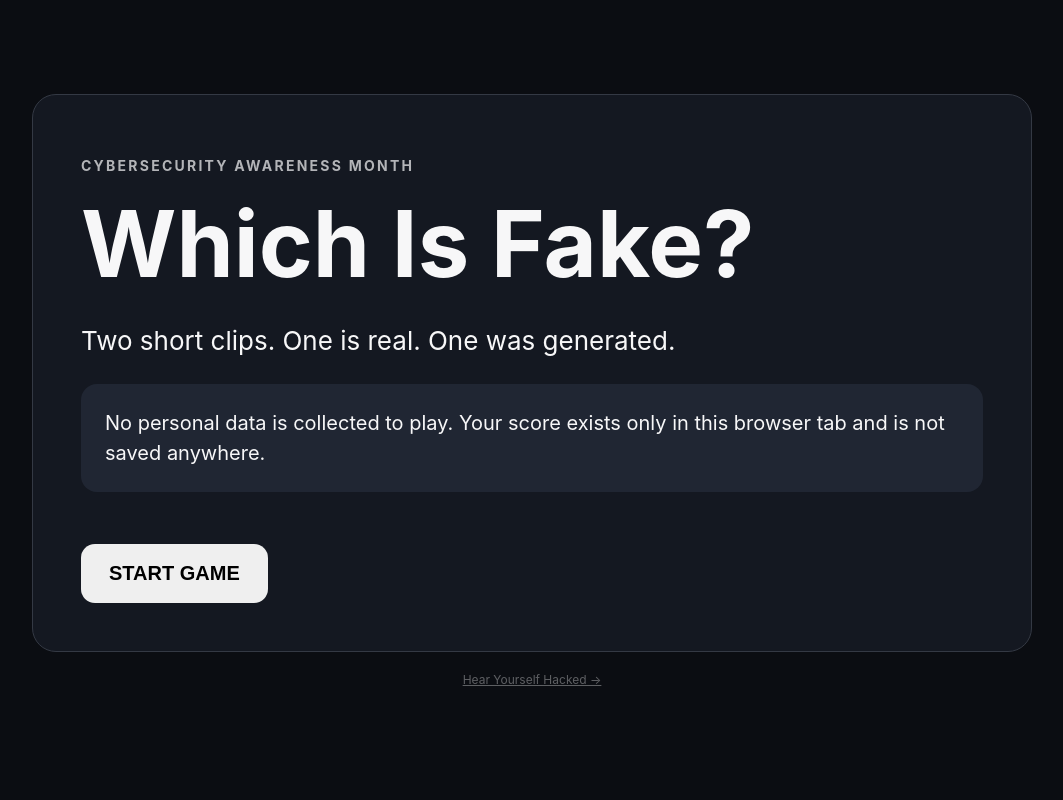
After one commit to periadhityan/cybervoicestation-poc, a Flask app: page /spot-the-fake in a window 1280 px wide. The commit adds this page. Shown: the whole page, without its empty margins (108-1171 px from the left). Run offline with Flask 3, Linux system fonts and the light colour scheme; parts of the project's set-up code (start-up, migrations or seed data) failed here and were passed over.

Commit message:
feat: add 'Which Is Fake?' station -- stateless quiz game, placeholder content

```diff
--- a/app/app.py
+++ b/app/app.py
@@ -9,6 +9,7 @@ from pathlib import Path
 from flask import Flask, Response, jsonify, render_template, request
 
 from cleanup import SessionCleaner
+from spot_the_fake import bp as spot_the_fake_bp
 from voice_engine import VoiceEngine
 
 
@@ -30,6 +31,7 @@ DEMO_TEXT = (
 app = Flask(__name__)
 app.config["MAX_CONTENT_LENGTH"] = MAX_UPLOAD_BYTES
 app.config["JSON_SORT_KEYS"] = False
+app.register_blueprint(spot_the_fake_bp)
 
 cleaner = SessionCleaner(SESSION_ROOT)
 
--- /dev/null
+++ b/app/spot_the_fake.py
@@ -0,0 +1,55 @@
+"""'Which Is Fake?' -- a lightweight second Cyber Room station.
+
+Plays back a real recording and a synthetic/deepfaked one side by side and
+asks the participant to guess which is real, then reveals the answer with a
+short explanation of what gave the fake away.
+
+Deliberately stateless: no participant identity or per-visitor progress is
+tracked server-side. The manifest (app/content/spot_the_fake_manifest.json)
+is the only content source; see app/content/README.md for how to fill it in
+with real rounds. Answer-checking happens entirely client-side once the
+round data is fetched, matching this app's existing minimal-server-state
+design (see app/cleanup.py's philosophy for the voice-cloning station).
+"""
+
+from __future__ import annotations
+
+import json
+from pathlib import Path
+
+from flask import Blueprint, jsonify, render_template
+
+CONTENT_DIR = Path(__file__).resolve().parent / "content"
+MANIFEST_PATH = CONTENT_DIR / "spot_the_fake_manifest.json"
+STATIC_SUBDIR = "spot_the_fake"
+
+bp = Blueprint("spot_the_fake", __name__)
+
+
+def _load_rounds() -> list[dict]:
+    if not MANIFEST_PATH.exists():
+        return []
+    with MANIFEST_PATH.open("r", encoding="utf-8") as fh:
+        data = json.load(fh)
+    return data.get("rounds", [])
+
+
+@bp.get("/spot-the-fake")
+def spot_the_fake_page():
+    return render_template("spot_the_fake.html")
+
+
+@bp.get("/api/spot-the-fake/rounds")
+def spot_the_fake_rounds():
+    rounds = _load_rounds()
+    payload = [
+        {
+            "id": entry["id"],
+            "subject_label": entry.get("subject_label", "Unknown"),
+            "real_audio_url": f"/static/{STATIC_SUBDIR}/{entry['real_audio']}",
+            "fake_audio_url": f"/static/{STATIC_SUBDIR}/{entry['fake_audio']}",
+            "reveal_note": entry.get("reveal_note", ""),
+        }
+        for entry in rounds
+    ]
+    return jsonify(rounds=payload)
--- /dev/null
+++ b/app/static/spot_the_fake.js
@@ -0,0 +1,128 @@
+const intro = document.getElementById('intro');
+const startBtn = document.getElementById('startBtn');
+const noRoundsNote = document.getElementById('noRoundsNote');
+
+const roundPanel = document.getElementById('roundPanel');
+const roundProgress = document.getElementById('roundProgress');
+const scoreLine = document.getElementById('scoreLine');
+const subjectLabel = document.getElementById('subjectLabel');
+const clipA = document.getElementById('clipA');
+const clipB = document.getElementById('clipB');
+const guessBtns = document.querySelectorAll('.guess-btn');
+const feedback = document.getElementById('feedback');
+const feedbackVerdict = document.getElementById('feedbackVerdict');
+const feedbackNote = document.getElementById('feedbackNote');
+const nextBtn = document.getElementById('nextBtn');
+
+const resultPanel = document.getElementById('resultPanel');
+const finalScore = document.getElementById('finalScore');
+const playAgainBtn = document.getElementById('playAgainBtn');
+
+let games = [];      // shuffled, per-round randomized slot assignment
+let currentIndex = 0;
+let score = 0;
+let answered = false;
+
+function showOnly(panel) {
+  [intro, roundPanel, resultPanel].forEach(p => p.classList.add('hidden'));
+  panel.classList.remove('hidden');
+}
+
+function shuffle(array) {
+  for (let i = array.length - 1; i > 0; i--) {
+    const j = Math.floor(Math.random() * (i + 1));
+    [array[i], array[j]] = [array[j], array[i]];
+  }
+  return array;
+}
+
+async function loadRounds() {
+  const response = await fetch('/api/spot-the-fake/rounds', { cache: 'no-store' });
+  const data = await response.json();
+  return data.rounds || [];
+}
+
+function buildGames(rounds) {
+  return shuffle(rounds.slice()).map(round => {
+    const slots = shuffle([
+      { url: round.real_audio_url, isReal: true },
+      { url: round.fake_audio_url, isReal: false },
+    ]);
+    return {
+      id: round.id,
+      subjectLabel: round.subject_label,
+      revealNote: round.reveal_note,
+      slotA: slots[0],
+      slotB: slots[1],
+    };
+  });
+}
+
+function pauseClips() {
+  clipA.pause();
+  clipB.pause();
+}
+
+function renderRound() {
+  const game = games[currentIndex];
+  answered = false;
+  feedback.classList.add('hidden');
+  guessBtns.forEach(btn => (btn.disabled = false));
+
+  roundProgress.textContent = `ROUND ${currentIndex + 1} OF ${games.length}`;
+  scoreLine.textContent = `${score}/${currentIndex}`;
+  subjectLabel.textContent = game.subjectLabel;
+
+  clipA.src = game.slotA.url;
+  clipB.src = game.slotB.url;
+  clipA.load();
+  clipB.load();
+}
+
+function handleGuess(slotLetter) {
+  if (answered) return;
+  answered = true;
+  pauseClips();
+  guessBtns.forEach(btn => (btn.disabled = true));
+
+  const game = games[currentIndex];
+  const guessedSlot = slotLetter === 'A' ? game.slotA : game.slotB;
+  const correct = guessedSlot.isReal;
+  if (correct) score += 1;
+
+  feedbackVerdict.textContent = correct ? 'Correct -- that was the real one.' : 'Not quite -- that was the fake.';
+  feedbackNote.textContent = game.revealNote || '';
+  feedback.classList.remove('hidden');
+  scoreLine.textContent = `${score}/${currentIndex + 1}`;
+}
+
+function nextRound() {
+  currentIndex += 1;
+  if (currentIndex >= games.length) {
+    pauseClips();
+    finalScore.textContent = `You spotted ${score} out of ${games.length} correctly.`;
+    showOnly(resultPanel);
+    return;
+  }
+  renderRound();
+}
+
+async function startGame() {
+  const rounds = await loadRounds();
+  if (!rounds.length) {
+    noRoundsNote.classList.remove('hidden');
+    return;
+  }
+  games = buildGames(rounds);
+  currentIndex = 0;
+  score = 0;
+  showOnly(roundPanel);
+  renderRound();
+}
+
+startBtn.addEventListener('click', startGame);
+nextBtn.addEventListener('click', nextRound);
+playAgainBtn.addEventListener('click', startGame);
+guessBtns.forEach(btn => {
+  btn.addEventListener('click', () => handleGuess(btn.dataset.slot));
+});
--- a/app/static/style.css
+++ b/app/static/style.css
@@ -86,3 +86,60 @@ footer {
   opacity: .35;
   font-size: 12px;
 }
+
+footer a {
+  color: inherit;
+  opacity: 1;
+}
+
+/* --- Which Is Fake? game --- */
+
+.clip-grid {
+  display: grid;
+  grid-template-columns: 1fr 1fr;
+  gap: 24px;
+  margin: 28px 0;
+}
+
+.clip-choice {
+  padding: 20px;
+  border-radius: 16px;
+  background: #202633;
+}
+
+.clip-name {
+  margin: 0 0 8px;
+  font-size: 14px;
+  font-weight: 700;
+  letter-spacing: .1em;
+  opacity: .7;
+}
+
+.guess-btn {
+  width: 100%;
+  margin-top: 12px;
+}
+
+#feedback {
+  margin-top: 16px;
+  padding: 24px;
+  border-radius: 16px;
+  background: #202633;
+}
+
+#feedbackVerdict {
+  font-size: 22px;
+  font-weight: 700;
+  margin: 0 0 10px;
+}
+
+#noRoundsNote {
+  margin-top: 20px;
+  opacity: .7;
+}
+
+@media (max-width: 640px) {
+  .clip-grid {
+    grid-template-columns: 1fr;
+  }
+}
--- a/app/templates/index.html
+++ b/app/templates/index.html
@@ -71,7 +71,7 @@
   </main>
 
   <footer>
-    Engine device: {{ device }}
+    Engine device: {{ device }} &middot; <a href="/spot-the-fake">Which Is Fake? &rarr;</a>
   </footer>
 
   <script src="/static/app.js"></script>
--- /dev/null
+++ b/app/templates/spot_the_fake.html
@@ -0,0 +1,73 @@
+<!doctype html>
+<html lang="en">
+<head>
+  <meta charset="utf-8">
+  <meta name="viewport" content="width=device-width, initial-scale=1">
+  <title>Which Is Fake?</title>
+  <link rel="stylesheet" href="/static/style.css">
+</head>
+<body>
+  <main class="shell">
+    <section class="card" id="intro">
+      <p class="eyebrow">CYBERSECURITY AWARENESS MONTH</p>
+      <h1>Which Is Fake?</h1>
+      <p class="lead">Two short clips. One is real. One was generated.</p>
+
+      <div class="privacy">
+        No personal data is collected to play. Your score exists only in
+        this browser tab and is not saved anywhere.
+      </div>
+
+      <button id="startBtn">START GAME</button>
+      <p id="noRoundsNote" class="hidden">
+        No rounds are configured yet -- check back once the game content has
+        been added.
+      </p>
+    </section>
+
+    <section class="card hidden" id="roundPanel">
+      <p class="eyebrow"><span id="roundProgress"></span> &middot; SCORE <span id="scoreLine">0/0</span></p>
+      <h2 id="subjectLabel"></h2>
+
+      <div class="clip-grid">
+        <div class="clip-choice">
+          <p class="clip-name">CLIP A</p>
+          <audio id="clipA" controls></audio>
+          <button class="guess-btn" data-slot="A">THIS ONE IS REAL</button>
+        </div>
+        <div class="clip-choice">
+          <p class="clip-name">CLIP B</p>
+          <audio id="clipB" controls></audio>
+          <button class="guess-btn" data-slot="B">THIS ONE IS REAL</button>
+        </div>
+      </div>
+
+      <div class="hidden" id="feedback">
+        <p id="feedbackVerdict"></p>
+        <p id="feedbackNote"></p>
+        <button id="nextBtn">NEXT ROUND</button>
+      </div>
+    </section>
+
+    <section class="card hidden" id="resultPanel">
+      <p class="eyebrow">GAME OVER</p>
+      <h2 id="finalScore"></h2>
+
+      <div class="lesson">
+        <h3>Voice is not proof of identity.</h3>
+        <p><strong>PAUSE.</strong> Do not let urgency control the decision.</p>
+        <p><strong>THINK.</strong> Does the request make sense?</p>
+        <p><strong>REPORT.</strong> If the request is suspicious, use the Phish Alert button or the appropriate trusted reporting channel.</p>
+      </div>
+
+      <button id="playAgainBtn">PLAY AGAIN</button>
+    </section>
+  </main>
+
+  <footer>
+    <a href="/">Hear Yourself Hacked &rarr;</a>
+  </footer>
+
+  <script src="/static/spot_the_fake.js"></script>
+</body>
+</html>
```
Also changed, not shown: app/content/spot_the_fake_manifest.json (added, +18 -0 lines), app/content/README.md (added), 4 other files.
